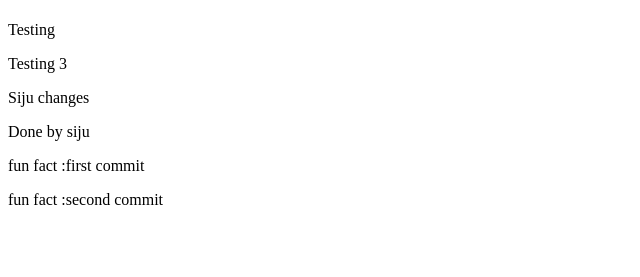
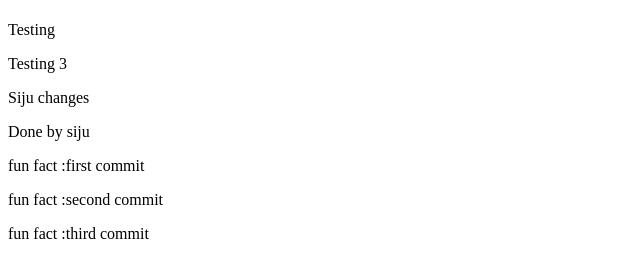
Before and after one commit to ssijup/public_repo, a plain HTML site: page index.html in a window 1280 px wide. Shown: the part 59-336 px from the top of the page, without its empty margins (0-640 px from the left). Drawn offline with Linux system fonts and the light colour scheme.

Commit message:
testing commit 3

```diff
--- a/index.html
+++ b/index.html
@@ -11,6 +11,8 @@
 
 <p>fun fact :first commit</p>
 <p>fun fact :second commit</p>
+<p>fun fact :third commit</p>
+
 
 </body>
 </html>
```
